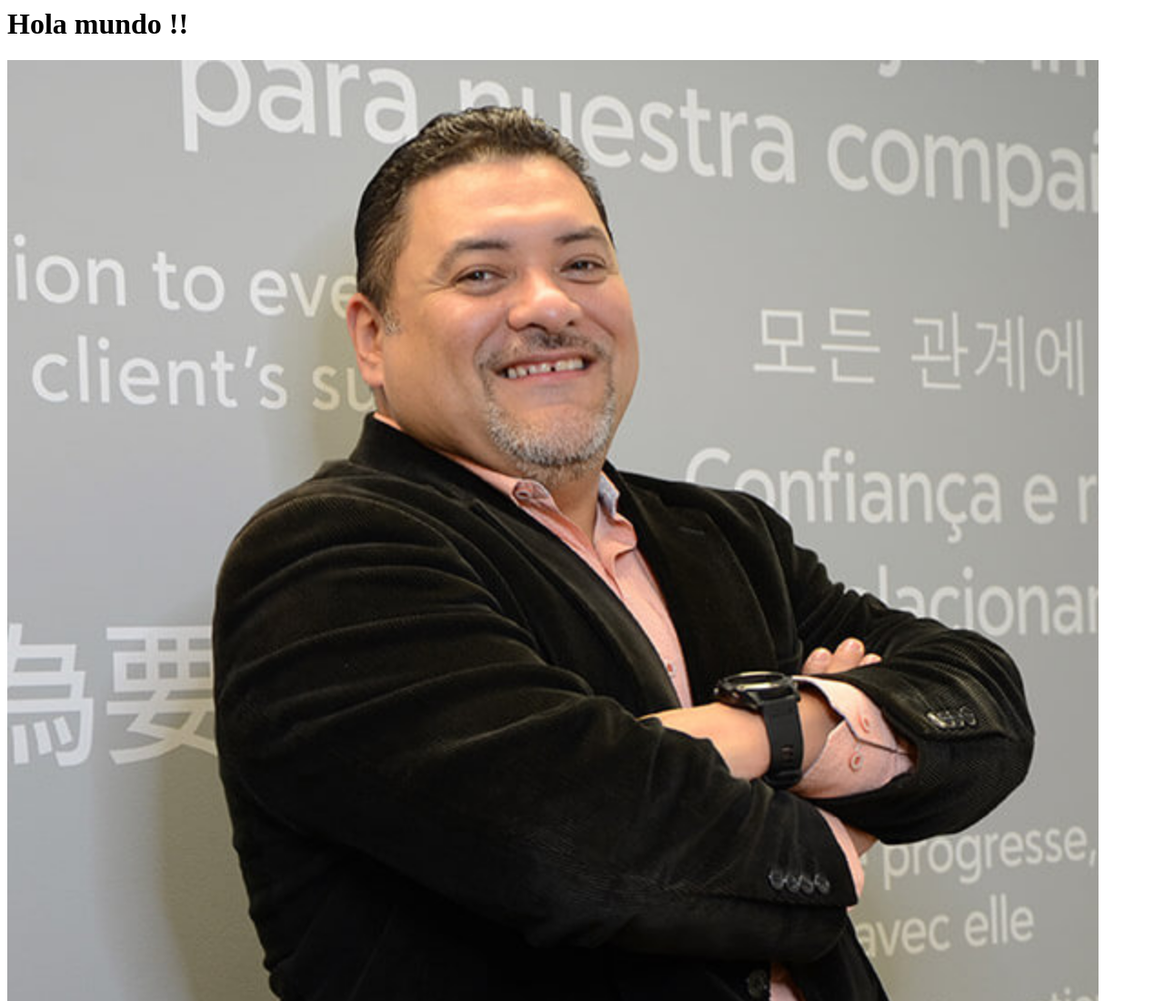
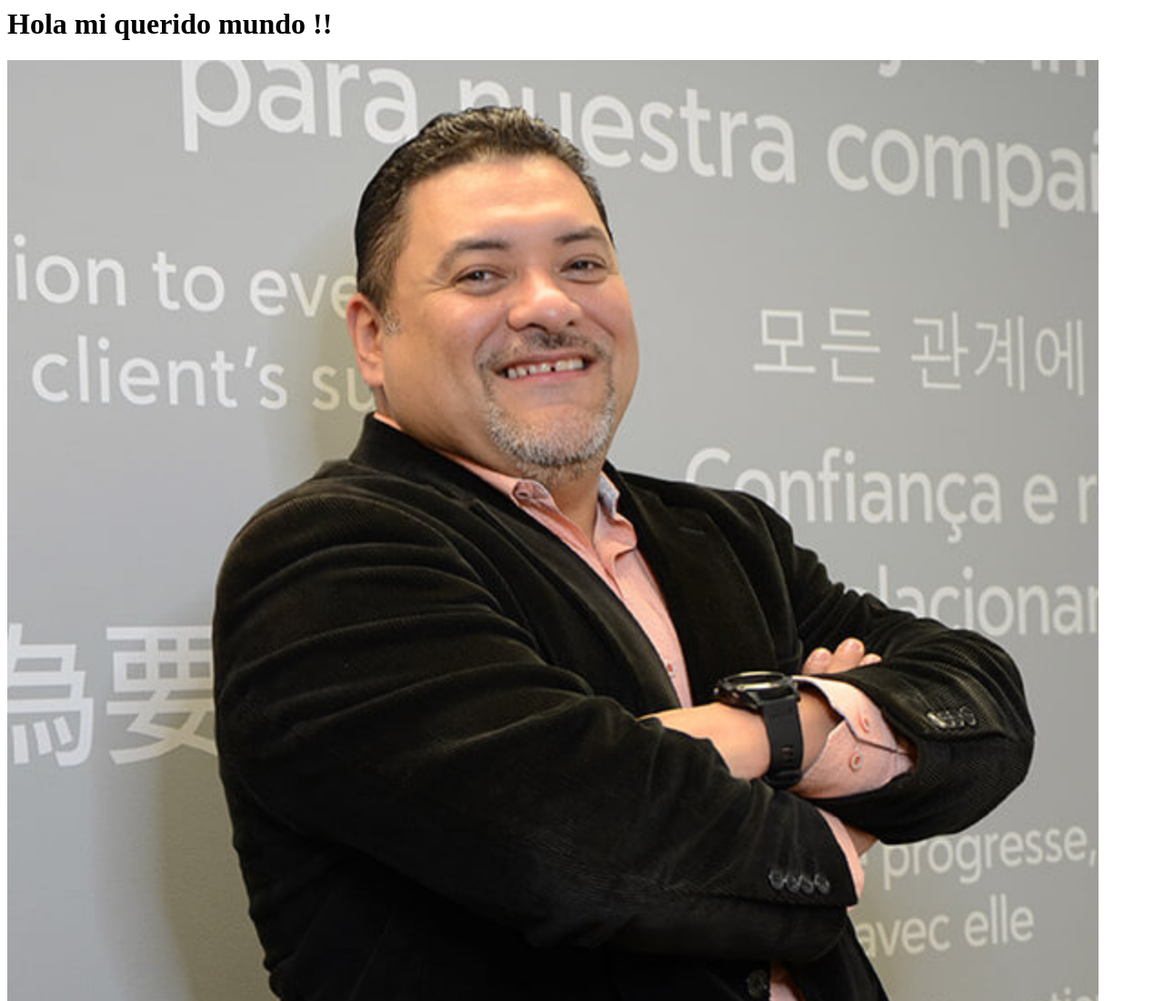
Before and after one commit to leider7/firmcoin.github.io, a plain HTML site: page index.html in a window 1280 px wide. Shown: the top 1100 px of the page at 91% size. Drawn offline with Linux system fonts and the light colour scheme.

Commit message:
version 2.0

```diff
--- a/index.html
+++ b/index.html
@@ -1,5 +1,5 @@
 <html>
-<h1> Hola mundo !! </h1>
+<h1> Hola mi querido mundo !! </h1>
 <div>
     <img src="lemn.jpg" height="1200"
 </div>
```
Also changed, not shown: 2 other files.
